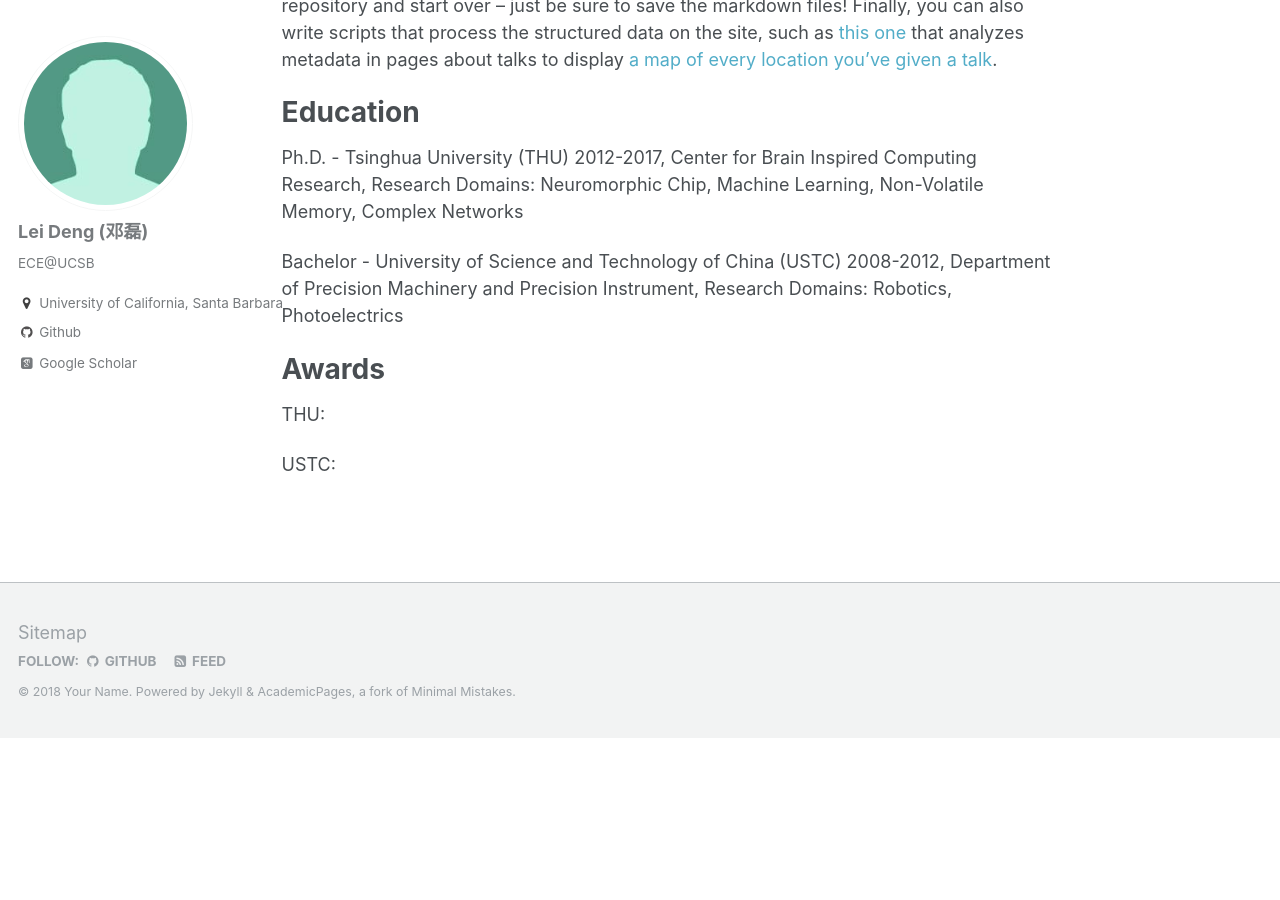
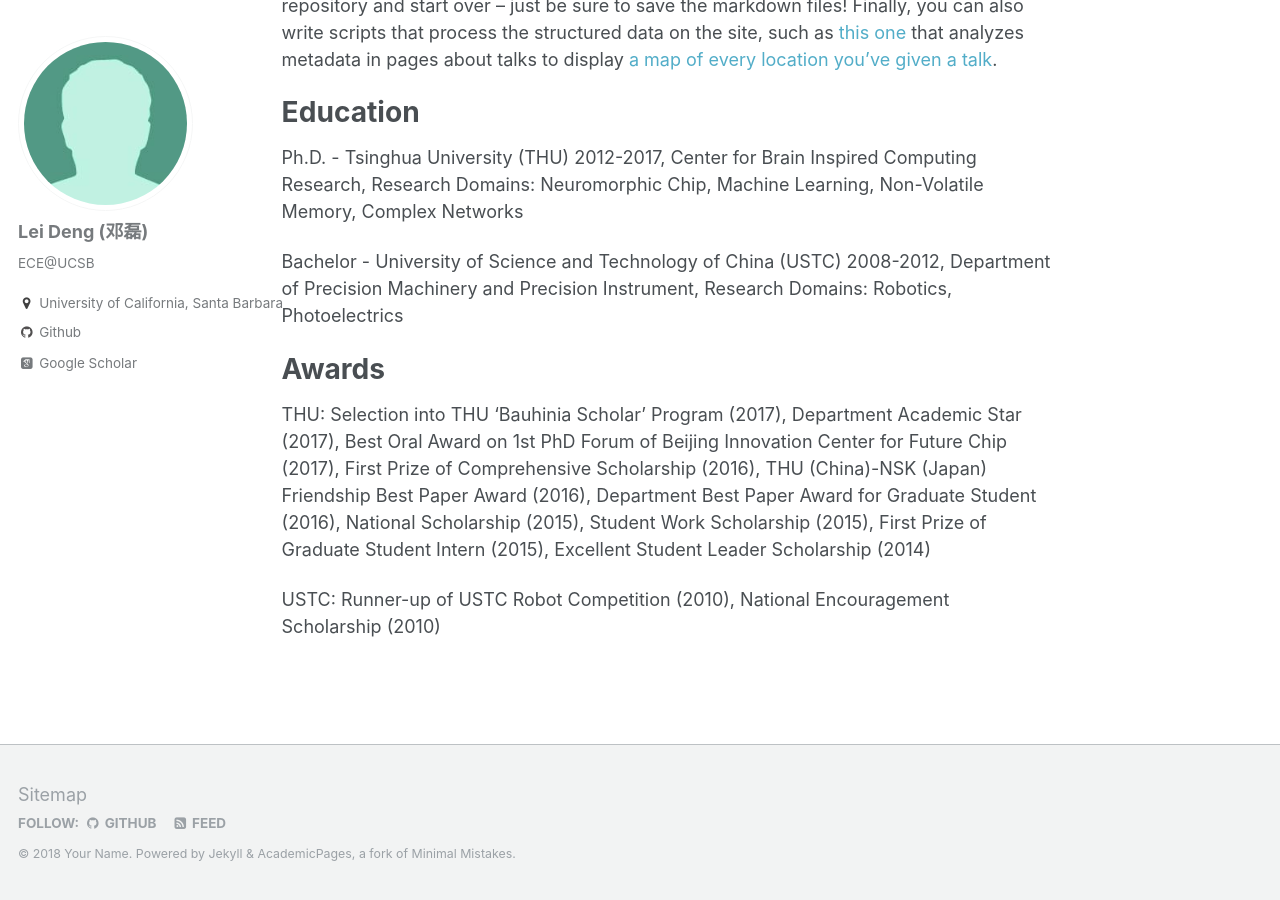
Before and after one commit to dllfei/dllfei.github.io, a Jekyll site: the page built from _pages/about.md, in a window 1280 px wide and 900 px high, scrolled down 830 px. Built offline with Jekyll 4.4.1, drawn with Linux system fonts in a browser that asks for light colours; some web fonts are replaced; before the commit the page ends 1568 px from its top, so only the background shows below that.

Commit message:
Update about.md

```diff
--- a/_pages/about.md
+++ b/_pages/about.md
@@ -24,6 +24,6 @@ Bachelor - University of Science and Technology of China (USTC) 2008-2012, Depar
 
 Awards
 ======
-THU:
+THU: Selection into THU ‘Bauhinia Scholar’ Program (2017), Department Academic Star (2017), Best Oral Award on 1st PhD Forum of Beijing Innovation Center for Future Chip (2017), First Prize of Comprehensive Scholarship (2016), THU (China)-NSK (Japan) Friendship Best Paper Award (2016), Department Best Paper Award for Graduate Student (2016), National Scholarship (2015), Student Work Scholarship (2015), First Prize of Graduate Student Intern (2015), Excellent Student Leader Scholarship (2014)
 
-USTC:
+USTC: Runner-up of USTC Robot Competition (2010), National Encouragement Scholarship (2010)
```
